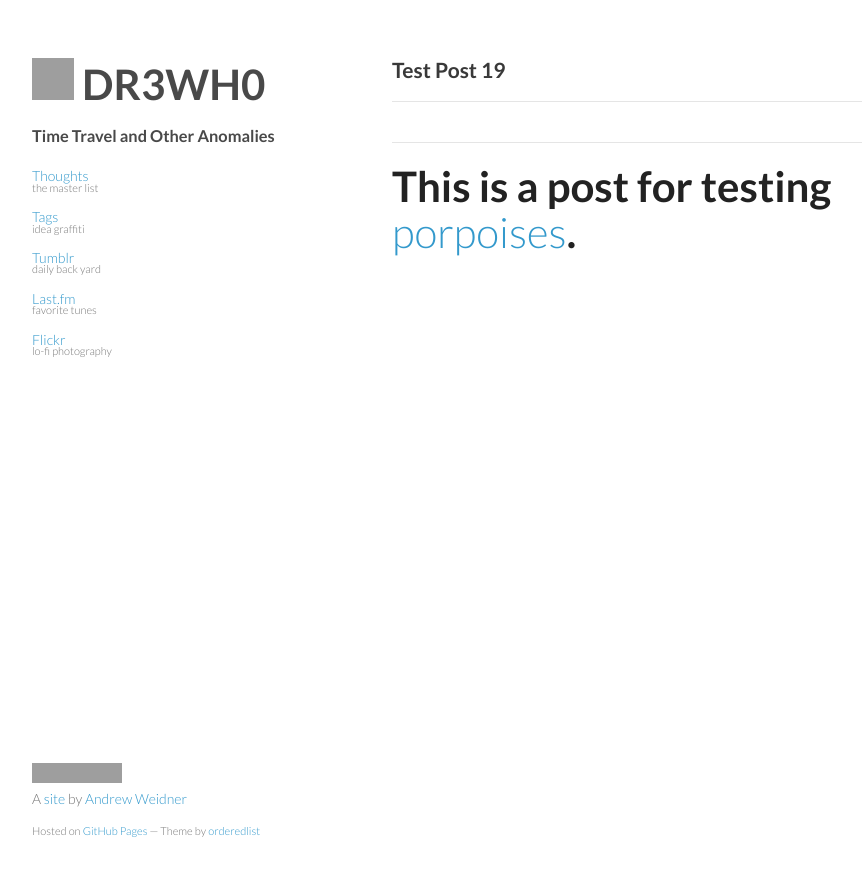
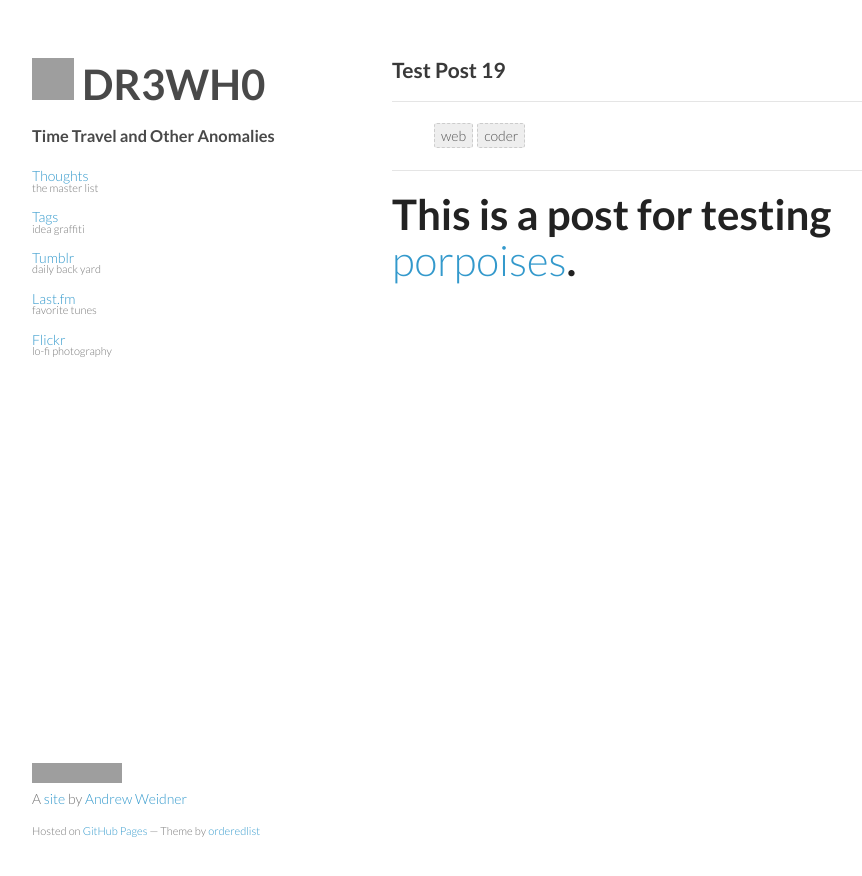
Before and after one commit to drewhop/drewhop.github.io, a Jekyll site: the page built from _posts/2013-08-09-Test-19.md, in a window 1280 px wide. Shown: the top 876 px of the page, without its empty margins (178-1040 px from the left). Built offline with Jekyll 4.4.1, drawn with Linux system fonts in a browser that asks for light colours; Markdown is read by kramdown in place of the engine named in the settings; comment, search, counter and statistics services are not loaded; grey boxes are pictures that could not be loaded.

Commit message:
Updated 2013-08-09-Test-19.md

```diff
--- a/_posts/2013-08-09-Test-19.md
+++ b/_posts/2013-08-09-Test-19.md
@@ -1,7 +1,9 @@
 ---
+layout: post
 published: true
 title: Test Post 19
-layout: post
+description: null
+tags: web coder
 ---
 
 # This is a post for testing [porpoises](http://en.wikipedia.org/wiki/Porpoise).
```
